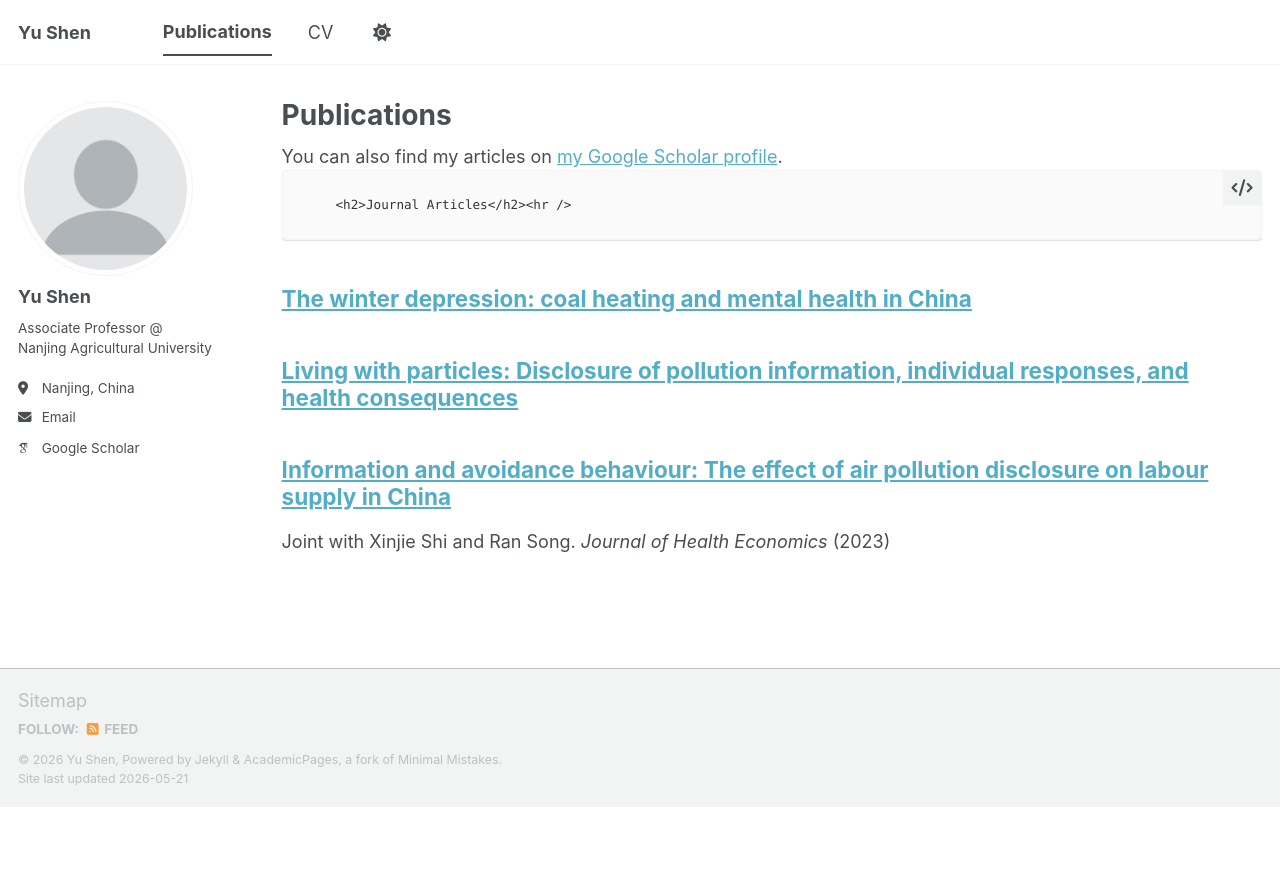
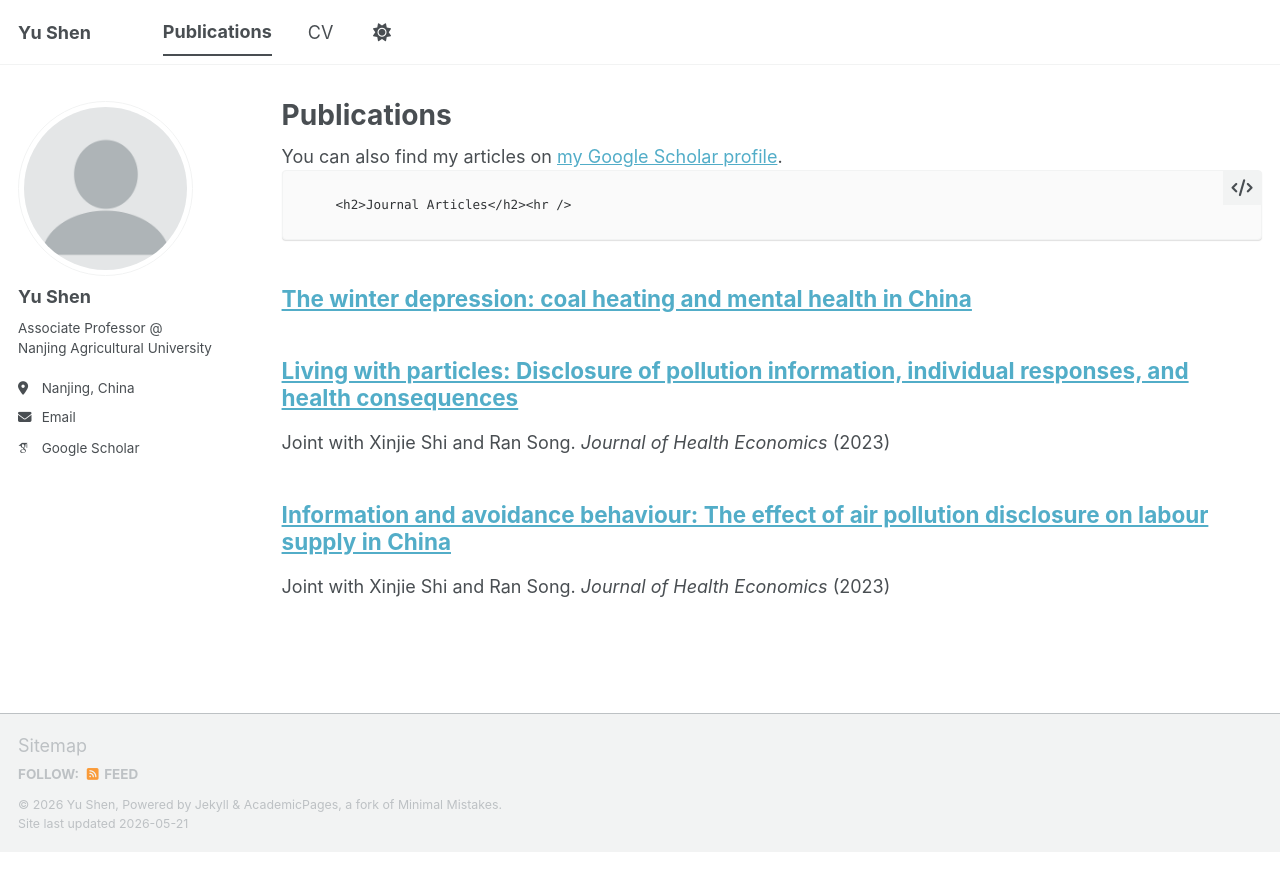
Before and after one commit to shenyuruc/shenyuruc.github.io, a Jekyll site: the page built from _pages/publications.md, in a window 1280 px wide. Shown: the top 891 px of the page. Built offline with Jekyll 4.4.1, drawn with Linux system fonts in a browser that asks for light colours; some web fonts are replaced; a script bundle is joined from its source files by our own code; library files that are not in the unit come from our copies.

Commit message:
Update JHE-2023.md

```diff
--- a/_publications/JHE-2023.md
+++ b/_publications/JHE-2023.md
@@ -6,3 +6,5 @@ category: manuscripts
 permalink: 'https://doi.org/10.1016/j.jhealeco.2023.102824'
 
 ---
+
+Joint with Xinjie Shi and Ran Song. <i>Journal of Health Economics</i> (2023)
```
